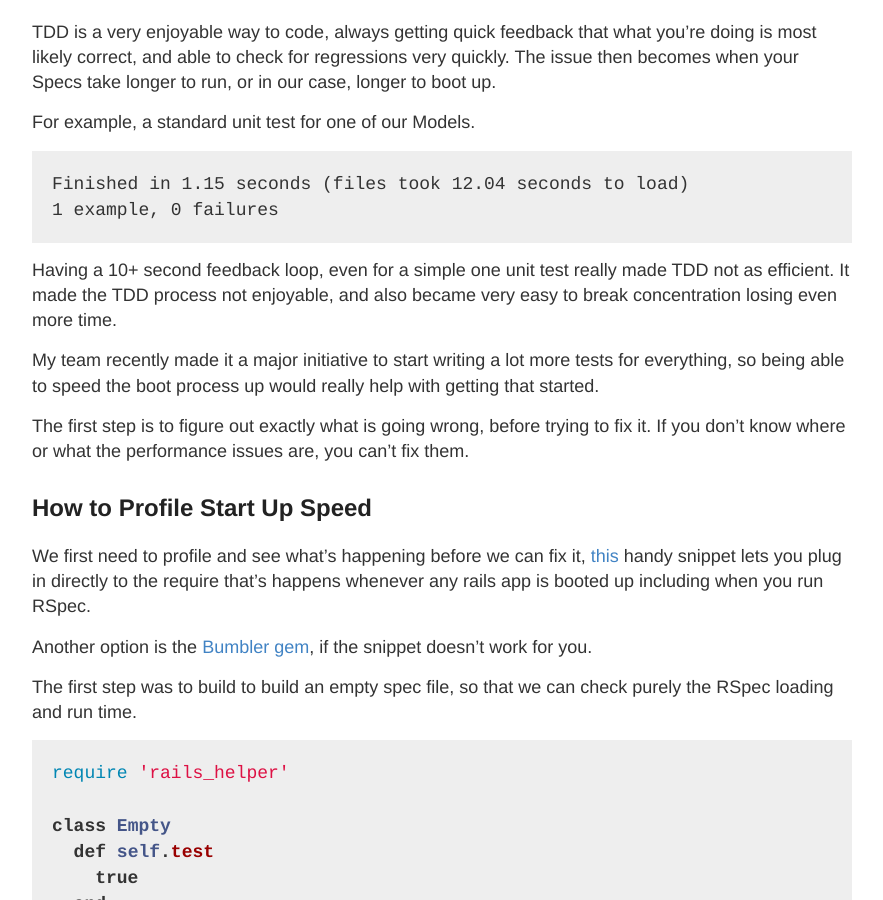
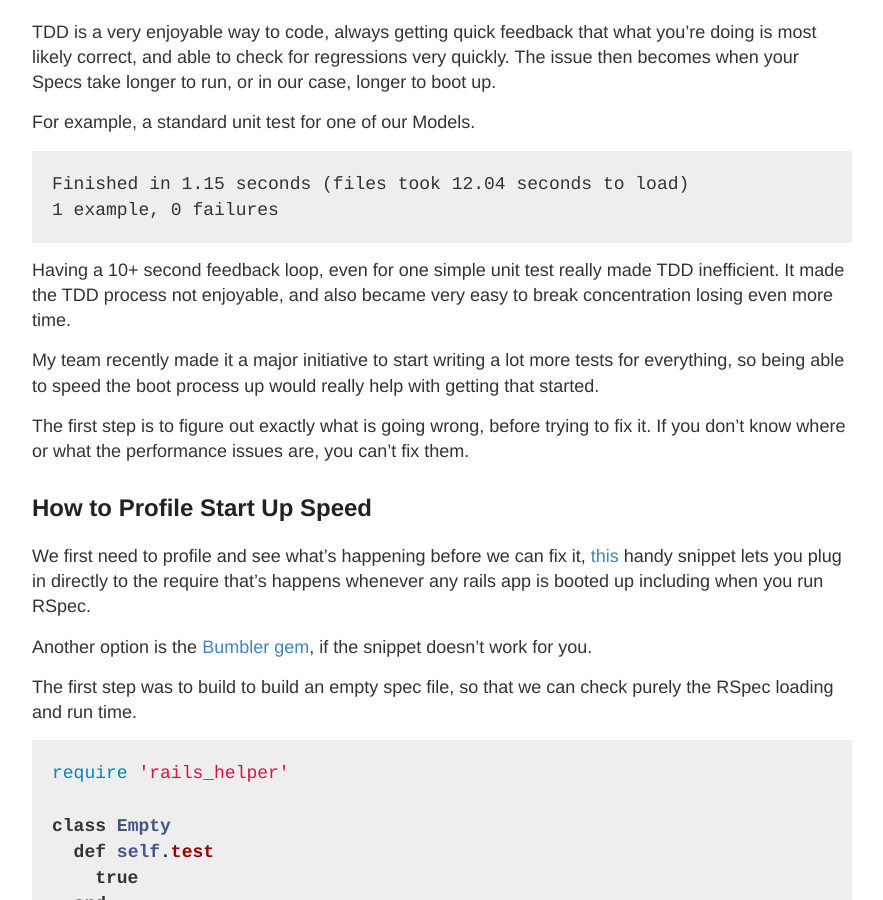
Before and after one commit to persado/persado.github.io, a Jekyll site: the page built from _posts/2020-01-22-speed-up-rspec-boot-time.md, in a window 1280 px wide and 900 px high, scrolled down 455 px. Shown: the whole window, without its empty margins (198-1081 px from the left). Built offline with Jekyll 4.4.1, drawn with Linux system fonts in a browser that asks for light colours.

Commit message:
Update _posts/2020-01-22-speed-up-rspec-boot-time.md
Co-Authored-By: Jose Santiago <jose@binary-dev.com>

````diff
--- a/_posts/2020-01-22-speed-up-rspec-boot-time.md
+++ b/_posts/2020-01-22-speed-up-rspec-boot-time.md
@@ -18,7 +18,7 @@ Finished in 1.15 seconds (files took 12.04 seconds to load)
 1 example, 0 failures
 ```
 
-Having a 10+ second feedback loop, even for a simple one unit test really made TDD not as efficient.
+Having a 10+ second feedback loop, even for one simple unit test really made TDD inefficient.
 It made the TDD process not enjoyable, and also became very easy to break concentration losing even more time.
 
 My team recently made it a major initiative to start writing a lot more tests for everything, so being able to speed the boot process up would really help with getting that started.
````
